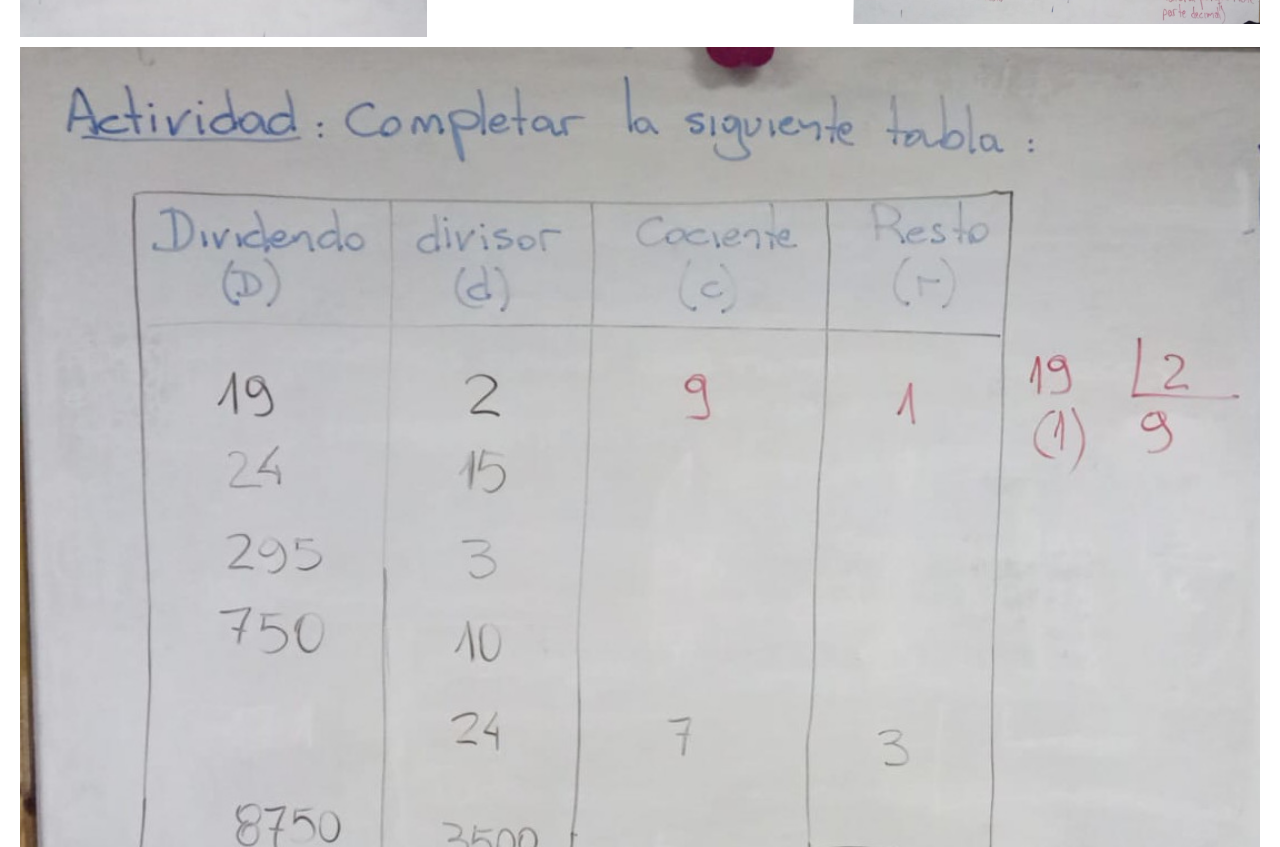
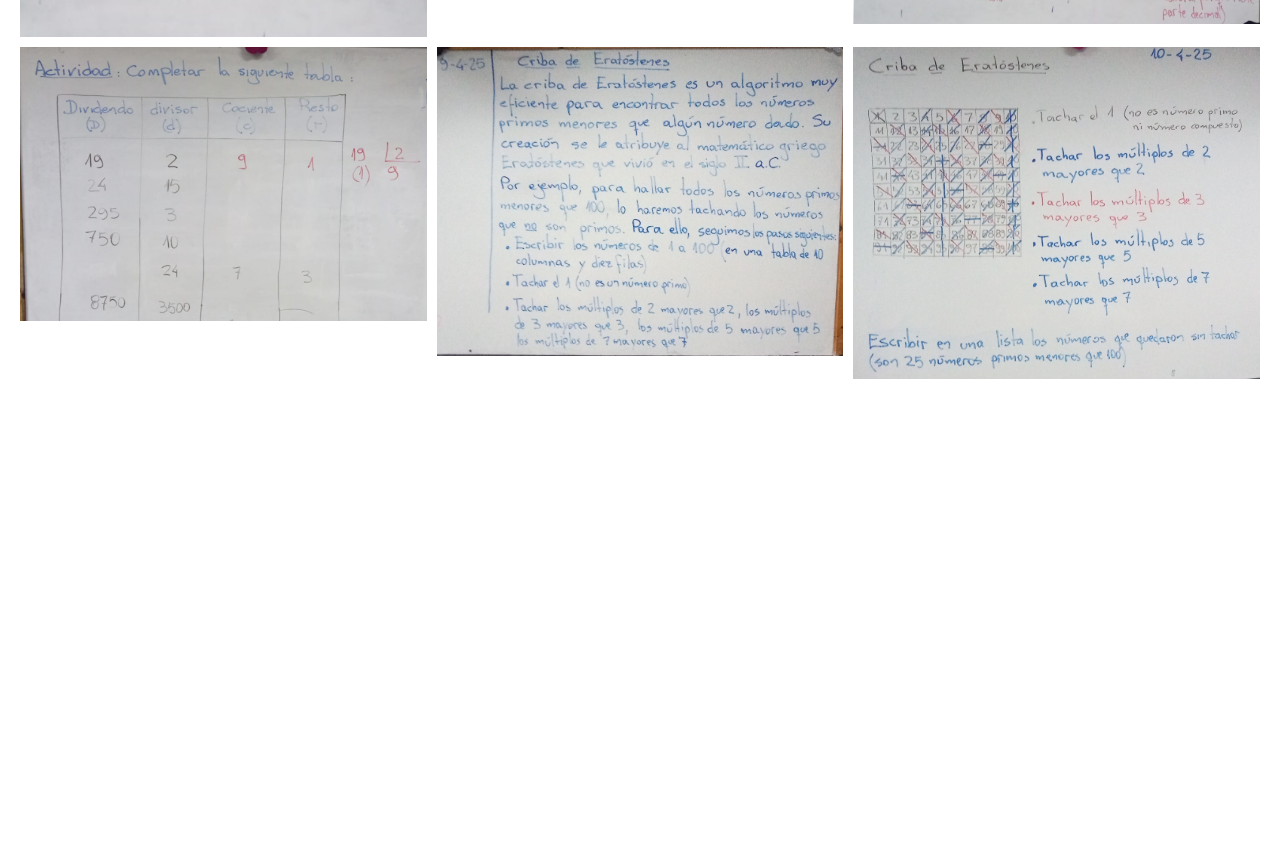
Before and after one commit to Alfonso-X/images_mod1, a plain HTML site: page index.html in a window 1280 px wide. Shown: the part 2793-3640 px from the top of the page. After the commit the page ends 3192 px from the top, so only its background shows below. Drawn offline with Linux system fonts and the light colour scheme.

Commit message:
Update index.html

```diff
--- a/index.html
+++ b/index.html
@@ -78,6 +78,12 @@
 						<div class="gallery-item">
                 <img src="image/image22.jpg" alt="Escrito el 1-4-25">
             </div>
+		<div class="gallery-item">
+                <img src="image/image_27.jpg" alt="Escrito el 10-4-25">
+		</div>
+		<div class="gallery-item">
+                <img src="image/image_28.jpg" alt="Escrito el 10-4-25">
+            </div>
         </div>
     </main>
 </body>
```
